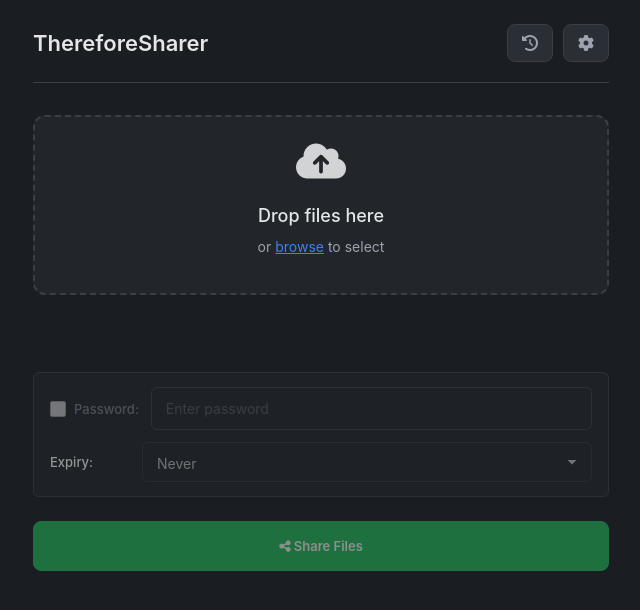
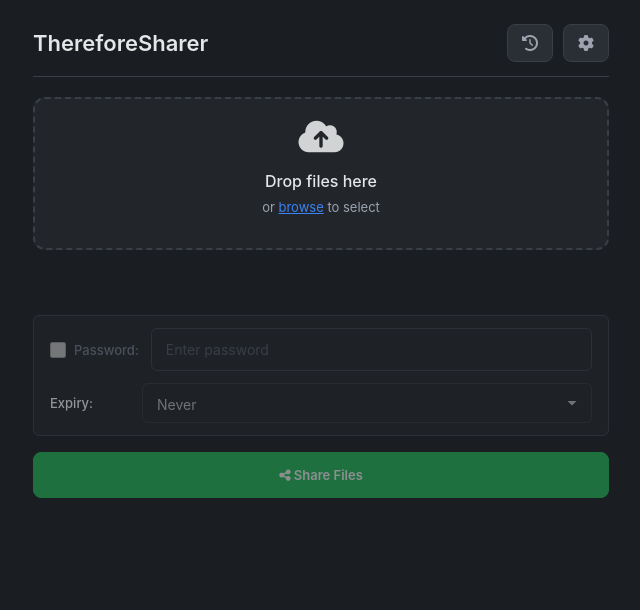
Before and after one commit to Fybre/ThereforeSharer, a website built with Vite: page frontend/index.html in a window 1280 px wide. Both pictures are taken after a click on the button "Back". Shown: the whole page, without its empty margins (319-959 px from the left). Built offline with nearby package versions, Linux system fonts and the light colour scheme.

Commit message:
Fix: Tighten spacing and increase window height for Windows DPI scaling

```diff
--- a/frontend/src/app.css
+++ b/frontend/src/app.css
@@ -25,9 +25,10 @@
   display: flex;
   justify-content: space-between;
   align-items: center;
-  margin-bottom: 32px;
-  padding-bottom: 20px;
+  margin-bottom: 20px;
+  padding-bottom: 14px;
   border-bottom: 1px solid var(--border-color);
+  flex-shrink: 0;
 }
 
 .app-header h1 {
@@ -68,12 +69,12 @@
 .drop-zone {
   border: 2px dashed var(--border-color);
   border-radius: 12px;
-  padding: 24px 32px;
+  padding: 20px 32px;
   text-align: center;
   cursor: pointer;
   transition: all 0.2s ease;
   background: var(--bg-secondary);
-  margin-bottom: 24px;
+  margin-bottom: 16px;
 }
 
 .drop-zone:hover,
@@ -83,22 +84,22 @@
 }
 
 .drop-icon {
-  font-size: 40px;
-  margin-bottom: 12px;
+  font-size: 36px;
+  margin-bottom: 8px;
   opacity: 0.9;
 }
 
 .drop-text {
-  font-size: 18px;
-  margin: 12px 0;
+  font-size: 16px;
+  margin: 8px 0;
   color: var(--text-primary);
   font-weight: 500;
 }
 
 .drop-subtext {
-  font-size: 14px;
+  font-size: 13px;
   color: var(--text-secondary);
-  margin-top: 8px;
+  margin-top: 4px;
 }
 
 .browse-btn {
@@ -109,8 +110,8 @@
 
 /* File Badge */
 .file-badge-container {
-  min-height: 37px;
-  margin-bottom: 16px;
+  min-height: 33px;
+  margin-bottom: 12px;
 }
 
 .file-badge {
@@ -313,8 +314,8 @@
   background: var(--bg-secondary);
   border: 1px solid var(--border-color);
   border-radius: 6px;
-  padding: 14px 16px;
-  margin-bottom: 16px;
+  padding: 12px 16px;
+  margin-bottom: 12px;
   transition: opacity 0.2s ease;
 }
 
@@ -423,12 +424,13 @@
 
 .share-btn {
   width: 100%;
-  padding: 16px;
-  font-size: 16px;
+  padding: 14px;
+  font-size: 15px;
   font-weight: 600;
-  margin-top: 8px;
+  margin-top: 4px;
   position: relative;
   overflow: hidden;
+  flex-shrink: 0;
 }
 
 .share-btn .btn-progress-bg {
```
Also changed, not shown: 1 other file.
